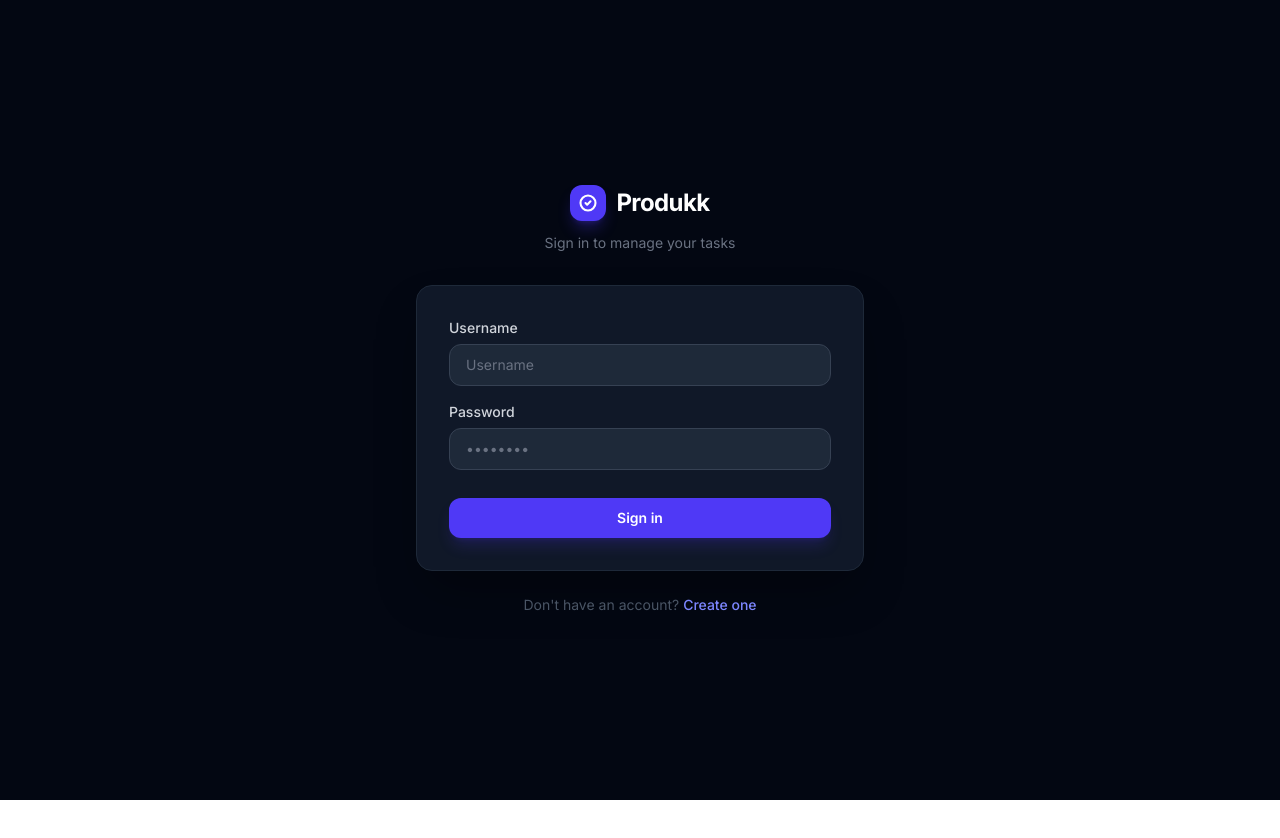
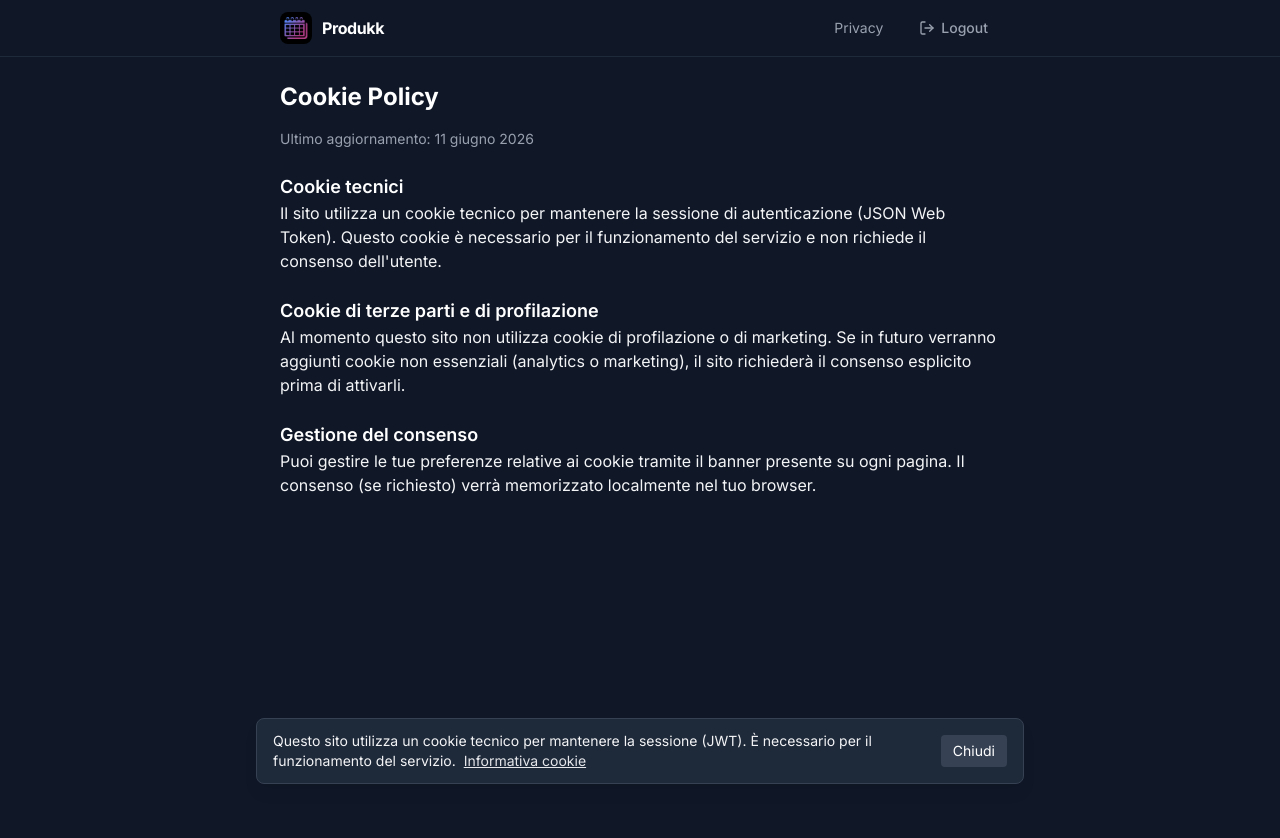
Before and after one commit to jakopo-webdev/produkk, an Angular app in the folder produkk-ui/: page /cookie-policy in a window 1280 px wide. Before the commit this address led to /login. Shown: the top 838 px of the page. Before the commit the page ends 800 px from the top, so only its background shows below. Built offline with nearby package versions, Linux system fonts and the light colour scheme.

Commit message:
feat: add cookie banner component and cookie policy page

```diff
--- a/produkk-ui/src/app/app.html
+++ b/produkk-ui/src/app/app.html
@@ -1 +1,2 @@
+<app-cookie-banner></app-cookie-banner>
 <router-outlet />
--- a/produkk-ui/src/app/app.routes.ts
+++ b/produkk-ui/src/app/app.routes.ts
@@ -17,6 +17,10 @@ export const routes: Routes = [
     loadComponent: () => import('./features/privacy/privacy').then((m) => m.PrivacyComponent),
   },
   {
+    path: 'cookie-policy',
+    loadComponent: () => import('./features/cookie-policy/cookie-policy').then((m) => m.CookiePolicyComponent),
+  },
+  {
     path: '',
     loadComponent: () => import('./features/tasks/tasks').then((m) => m.TasksComponent),
     canActivate: [authGuard],
--- a/produkk-ui/src/app/app.ts
+++ b/produkk-ui/src/app/app.ts
@@ -1,9 +1,10 @@
 import { Component } from '@angular/core';
 import { RouterOutlet } from '@angular/router';
+import { CookieBannerComponent } from './core/components/cookie-banner';
 
 @Component({
   selector: 'app-root',
-  imports: [RouterOutlet],
+  imports: [RouterOutlet, CookieBannerComponent],
   templateUrl: './app.html',
   styleUrl: './app.css',
 })
--- /dev/null
+++ b/produkk-ui/src/app/core/components/cookie-banner.html
@@ -0,0 +1,11 @@
+<div *ngIf="show" class="fixed bottom-4 left-1/2 transform -translate-x-1/2 bg-gray-800 text-gray-100 border border-gray-700 rounded-lg px-4 py-3 max-w-3xl w-full shadow-lg z-50">
+  <div class="flex items-center justify-between gap-4">
+    <div class="text-sm">
+      Questo sito utilizza un cookie tecnico per mantenere la sessione (JWT). È necessario per il funzionamento del servizio.
+      <a routerLink="/cookie-policy" class="underline text-gray-200 ml-1">Informativa cookie</a>
+    </div>
+    <div>
+      <button (click)="close()" class="bg-gray-700 hover:bg-gray-600 text-sm text-white px-3 py-1.5 rounded">Chiudi</button>
+    </div>
+  </div>
+</div>
--- /dev/null
+++ b/produkk-ui/src/app/core/components/cookie-banner.ts
@@ -0,0 +1,18 @@
+import { Component } from '@angular/core';
+import { CommonModule } from '@angular/common';
+import { RouterLink } from '@angular/router';
+
+@Component({
+  selector: 'app-cookie-banner',
+  standalone: true,
+  imports: [CommonModule, RouterLink],
+  templateUrl: './cookie-banner.html',
+})
+export class CookieBannerComponent {
+  show = localStorage.getItem('produkk_cookie_ack') !== '1';
+
+  close() {
+    localStorage.setItem('produkk_cookie_ack', '1');
+    this.show = false;
+  }
+}
--- /dev/null
+++ b/produkk-ui/src/app/features/cookie-policy/cookie-policy.html
@@ -0,0 +1,23 @@
+<app-navbar></app-navbar>
+
+<main class="min-h-screen bg-gray-900 text-gray-100">
+  <div class="max-w-3xl mx-auto p-6">
+    <h1 class="text-2xl font-bold mb-4 text-white">Cookie Policy</h1>
+    <p class="text-sm text-gray-400 mb-6">Ultimo aggiornamento: 11 giugno 2026</p>
+
+    <section class="mb-6">
+      <h2 class="text-lg font-semibold text-white">Cookie tecnici</h2>
+      <p>Il sito utilizza un cookie tecnico per mantenere la sessione di autenticazione (JSON Web Token). Questo cookie è necessario per il funzionamento del servizio e non richiede il consenso dell'utente.</p>
+    </section>
+
+    <section class="mb-6">
+      <h2 class="text-lg font-semibold text-white">Cookie di terze parti e di profilazione</h2>
+      <p>Al momento questo sito non utilizza cookie di profilazione o di marketing. Se in futuro verranno aggiunti cookie non essenziali (analytics o marketing), il sito richiederà il consenso esplicito prima di attivarli.</p>
+    </section>
+
+    <section class="mb-6">
+      <h2 class="text-lg font-semibold text-white">Gestione del consenso</h2>
+      <p>Puoi gestire le tue preferenze relative ai cookie tramite il banner presente su ogni pagina. Il consenso (se richiesto) verrà memorizzato localmente nel tuo browser.</p>
+    </section>
+  </div>
+</main>
--- /dev/null
+++ b/produkk-ui/src/app/features/cookie-policy/cookie-policy.ts
@@ -0,0 +1,10 @@
+import { Component } from '@angular/core';
+import { NavbarComponent } from '../../layout/navbar/navbar';
+
+@Component({
+  selector: 'app-cookie-policy',
+  standalone: true,
+  imports: [NavbarComponent],
+  templateUrl: './cookie-policy.html',
+})
+export class CookiePolicyComponent {}
```
